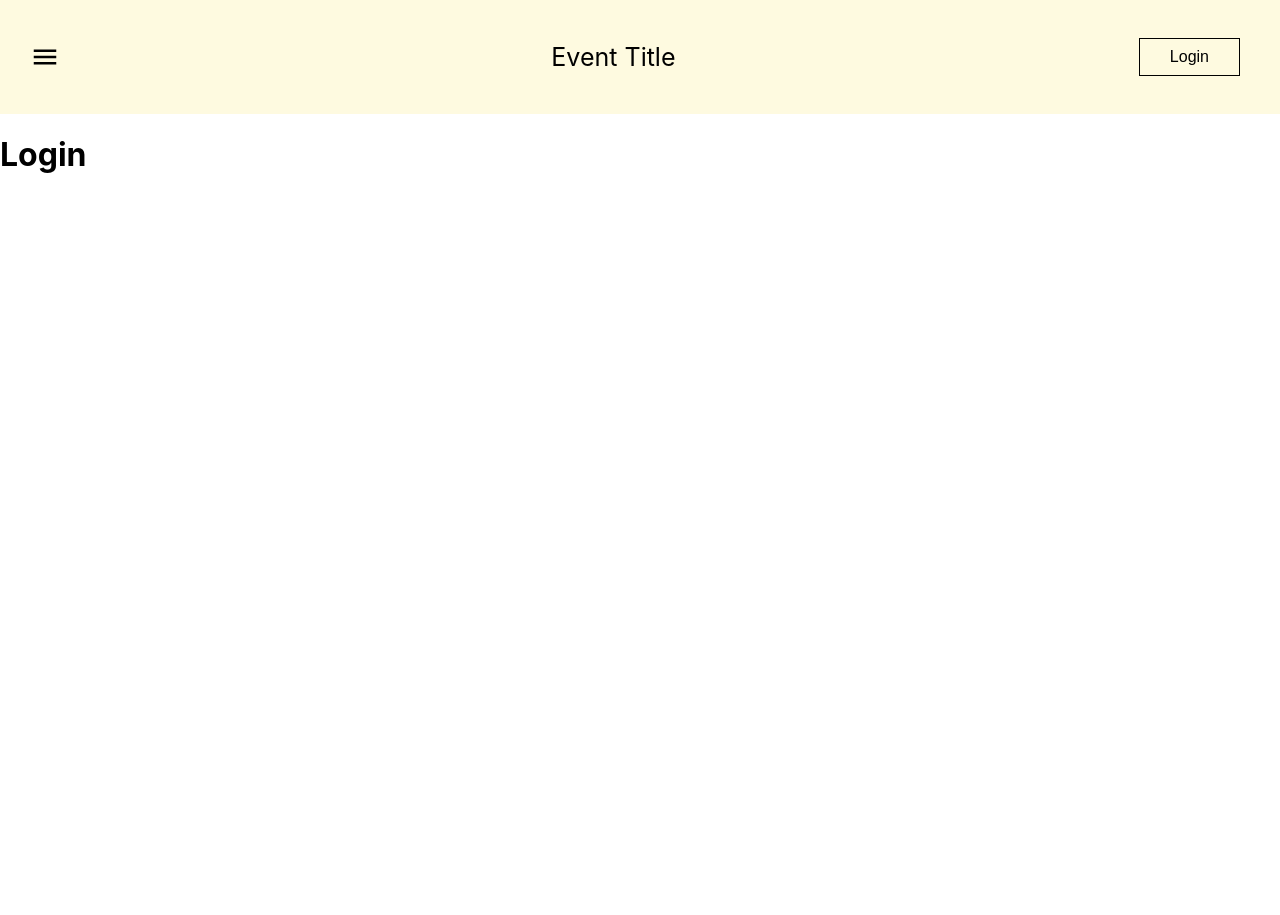
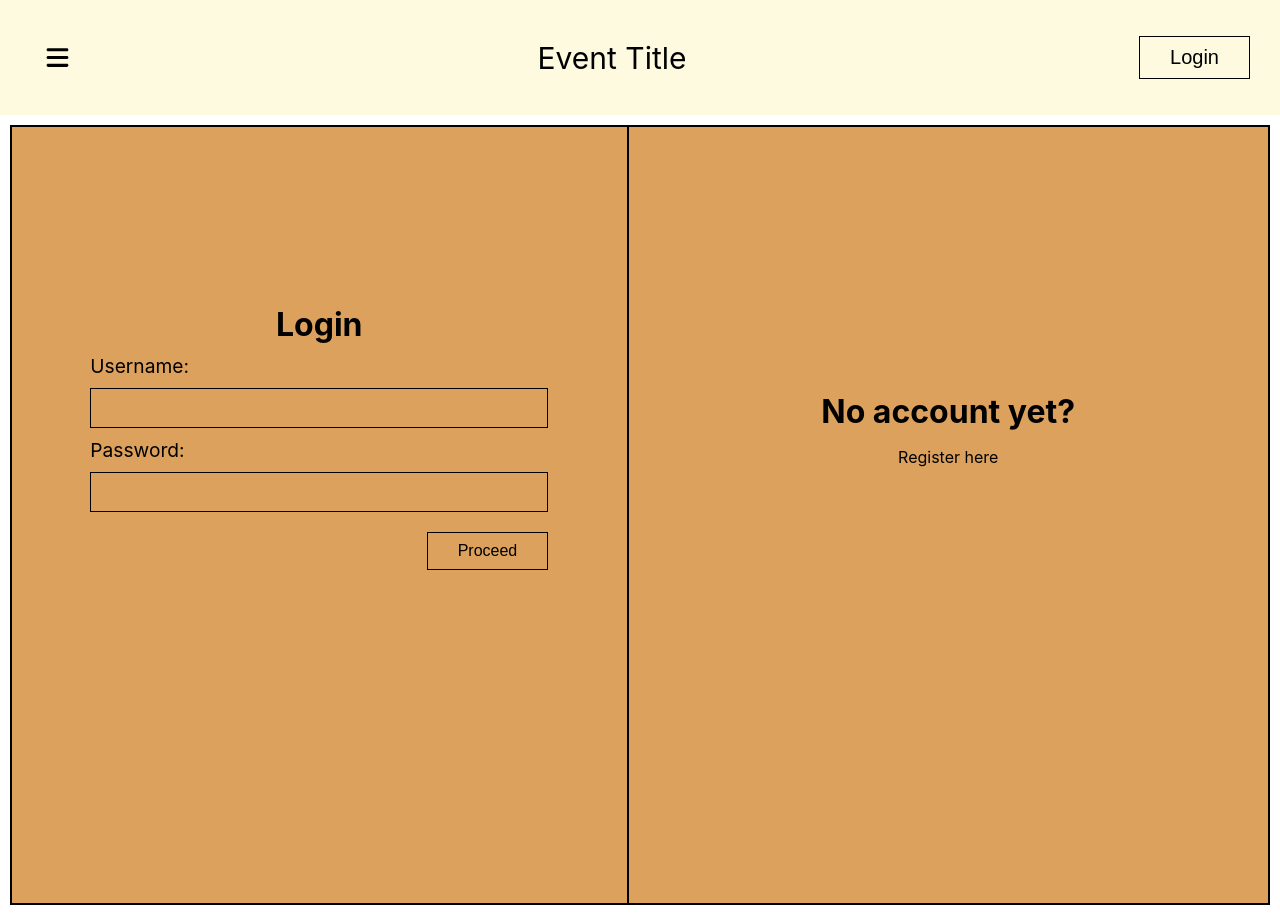
Before and after one commit to gantuangcoc98/metro-events, a React (Create React App) app: page /login in a window 1280 px wide. Before the commit the page ends 800 px from the top, so only its background shows below. Built offline with nearby package versions, Linux system fonts and the light colour scheme.

Commit message:
added login ui and improved ui in navbar

```diff
--- a/src/App.css
+++ b/src/App.css
@@ -7,14 +7,14 @@
   border: 1px solid black;
   background-color: transparent;
   padding: 9px 30px;
-  font-size: 16px;
+  font-size: 20px;
 }
 
 .button_theme:hover {
   cursor: pointer;
   color: white;
-  background-color: #BC6C25;
-  border: 1px solid #BC6C25;
+  background-color: #DDA15E;
+  border: 1px solid #DDA15E;
 }
 
 .app_bar {
@@ -27,7 +27,7 @@
 
 .sidebar {
   display: none;
-  background-color: #BC6C25;
+  background-color: #DDA15E;
   width: 250px;
   height: 100%;
   position: fixed;
@@ -61,17 +61,84 @@
 }
 
 .sidebar_text:hover {
-  background-color: #A15C20;
+  background-color: #D58D3A;
   cursor: pointer;
+  color: whitesmoke;
 }
 
 .icon_button {
-  padding: 10px;
-  margin: 10px;
+  padding: 15px;
 }
 
 .icon_button:hover {
   cursor: pointer;
-  background-color: #A15C20;
-  border-radius: 50%;
+  color: #DDA15E;
 }
+
+.close_nav_bar {
+  font-size: 25px;
+  margin: 15px 15px 10px;
+  color: black;
+}
+
+.close_nav_bar:hover {
+  color: whitesmoke;
+  cursor: pointer;
+}
+
+/* Login CSS */
+.Login {
+  display: flex;
+  flex-direction: column;
+  background-color: transparent;
+  height: 100vh;
+}
+
+.login_wrapper {
+  display: flex;
+  justify-content: space-evenly;
+  height: inherit;
+  margin: 10px;
+  border: 2px solid black;
+  background-color: #dda15e;
+}
+
+.input_container {
+  display: flex;
+  flex-direction: column;
+  align-items: center;
+  justify-content: center;
+  height: 80%;
+}
+
+.input_style {
+  background-color: transparent;
+  border: 1px solid black;
+  height: fit-content;
+  font-size: 16px;
+  padding: 10px;
+}
+
+.input_style:focus {
+  outline: none;
+  border: 2px solid black;
+  background-color: #D58D3A;
+}
+
+.input_style:hover {
+  background-color: #D58D3A;
+}
+
+.login_button {
+  margin-top: 10px;
+  background-color: transparent;
+  border: 1px solid black;
+  padding: 9px 30px;
+  font-size: 16px;
+}
+
+.login_button:hover {
+  background-color: #D58D3A;
+  border: 2px solid black;
+  cursor: pointer;
+}
--- a/src/AppBar.js
+++ b/src/AppBar.js
@@ -1,18 +1,8 @@
-import IconButton from "@mui/material/IconButton";
-import MenuIcon from "@mui/icons-material/Menu";
-import { createTheme, ThemeProvider } from "@mui/material/styles";
-import { Link, useNavigate } from "react-router-dom";
+import { useNavigate } from "react-router-dom";
 import { useState } from "react";
 import { SidebarData } from "./custom_components/SideBarData";
 import * as MdIcons from "react-icons/md";
-
-const theme = createTheme({
-  palette: {
-    primary: {
-      main: "#FEFAE0",
-    },
-  },
-});
+import * as Fa6Icons from "react-icons/fa6";
 
 function ButtonAppBar() {
   const navigate = useNavigate();
@@ -21,7 +11,6 @@ function ButtonAppBar() {
   const handleOnClick = (event) => {
     switch (event) {
       case 'home':
-
         navigate('/');
         console.log('Navigating to home...');
         break;
@@ -39,23 +28,14 @@ function ButtonAppBar() {
   return (
     <>
       <div className="app_bar">
-          <IconButton
-            size="large"
-            edge="start"
-            color="inherit"
-            aria-label="menu"
-            sx={{ mr: 2 }}
+        <Fa6Icons.FaBars
+          className="icon_button"
+          style={{
+            fontSize: '25px',
+            cursor: 'pointer',
+          }}
           onClick={()=>{showSideBar()}}
-          >
-            <MenuIcon
-              style={
-                {
-                  fontSize: '30px',
-                  fontWeight: 'lighter',
-                }
-              }
         />
-          </IconButton>
         <h3 style={
           {
             textAlign: 'center',
@@ -63,19 +43,18 @@ function ButtonAppBar() {
             padding: '0',
             margin: '0',
             cursor: 'pointer',
-              fontSize: '25px',
+            fontSize: '30px',
           }}
           onClick={()=>{handleOnClick('home')}}
         >
           Event Title
         </h3>
-          <div style={{marginRight: '10px'}}>
         <button className="button_theme" onClick={()=>{handleOnClick('login')}}>Login</button>
       </div>
-      </div>
+
       <nav className={sideBar ? 'sidebar active': 'sidebar'}>
         <div style={{display: 'inherit', justifyContent: 'end'}}>
-          <MdIcons.MdClose onClick={()=>{showSideBar()}} className="icon_button"/>
+          <MdIcons.MdClose onClick={()=>{showSideBar()}} className="close_nav_bar"/>
         </div>
         <ul className="sidebar_items">
           {SidebarData.map((item, index) => {
--- a/src/Home.js
+++ /dev/null
@@ -1,7 +0,0 @@
-
-
-export default function Home() {
-    return (
-        <h1>Home</h1>
-    )
-};
--- a/src/Login.js
+++ /dev/null
@@ -1,7 +0,0 @@
-
-
-export default function Login() {
-    return (
-        <h1>Login</h1>
-    )
-};
--- /dev/null
+++ b/src/pages/Home.js
@@ -0,0 +1,9 @@
+import '../App.css';
+
+export default function Home() {
+    return (
+        <div className="Home">
+            <h1>Home</h1>
+        </div>
+    )
+};
--- /dev/null
+++ b/src/pages/Login.js
@@ -0,0 +1,68 @@
+import { useState } from 'react';
+import '../App.css';
+
+export default function Login() {
+    const [username, setUsername] = useState();
+    const [password, setPassword] = useState();
+
+    return (
+        <div className="Login">
+            <div className='login_wrapper'>
+                <div className='input_container'>
+                    <h1 style={{margin: '0', padding: '0', marginBottom: '10px', cursor: 'default'}}>Login</h1>
+
+                    <div
+                        style={{
+                            display: 'flex',
+                            width: '200%',
+                            fontSize: 'larger',
+                            flexDirection: 'column',
+                            gap: '10px'
+                        }}
+                    >
+                        <label htmlFor='username'
+                            style={{
+                                display: 'flex',
+                                flexDirection: 'column',
+                                gap: '10px',
+                            }}
+                        >
+                            Username:
+                            <input
+                                id='username'
+                                type='text'
+                                value={username}
+                                onChange={(e)=>{setUsername(e.target.value)}}
+                                className='input_style'
+                            />
+                        </label>
+                        <label htmlFor='password'
+                            style={{
+                                display: 'flex',
+                                flexDirection: 'column',
+                                gap: '10px'
+                            }}
+                        >
+                            Password:
+                            <input
+                                id='password'
+                                type='password'
+                                value={password}
+                                onChange={(e)=>{setPassword(e.target.value)}}
+                                className='input_style'
+                            />
+                        </label>
+                        <div style={{display:'flex', justifyContent:'end', alignItems: 'center'}}>
+                            <button className='login_button'>Proceed</button>
+                        </div>
+                    </div>
+                </div>
+                <div className='vertical_line' style={{borderLeft: '2px solid black'}}/>
+                <div className='input_container'>
+                    <h1 style={{margin: '0', padding: '0'}}>No account yet?</h1>
+                    <p>Register here</p>
+                </div>
+            </div>
+        </div>
+    )
+};
```
Also changed, not shown: src/App.js (+4 -3 lines), Color Palette.txt (added). Lines whose indentation alone changed are shown as unchanged.
